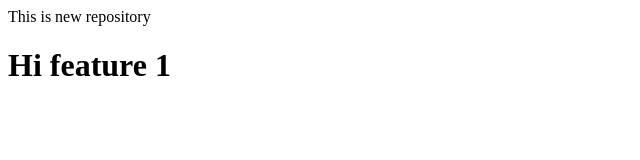
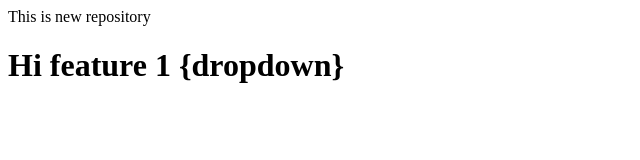
Before and after one commit to anilkumar9542/localrepo, a plain HTML site: page index.html in a window 1280 px wide. Shown: the whole page, without its empty margins (0-640 px from the left). Drawn offline with Linux system fonts and the light colour scheme.

Commit message:
Add dropdown

```diff
--- a/index.html
+++ b/index.html
@@ -1,2 +1,2 @@
 <p>This is new repository</p>
-<h1>Hi feature 1</h1>
+<h1>Hi feature 1 {dropdown}</h1>
```
